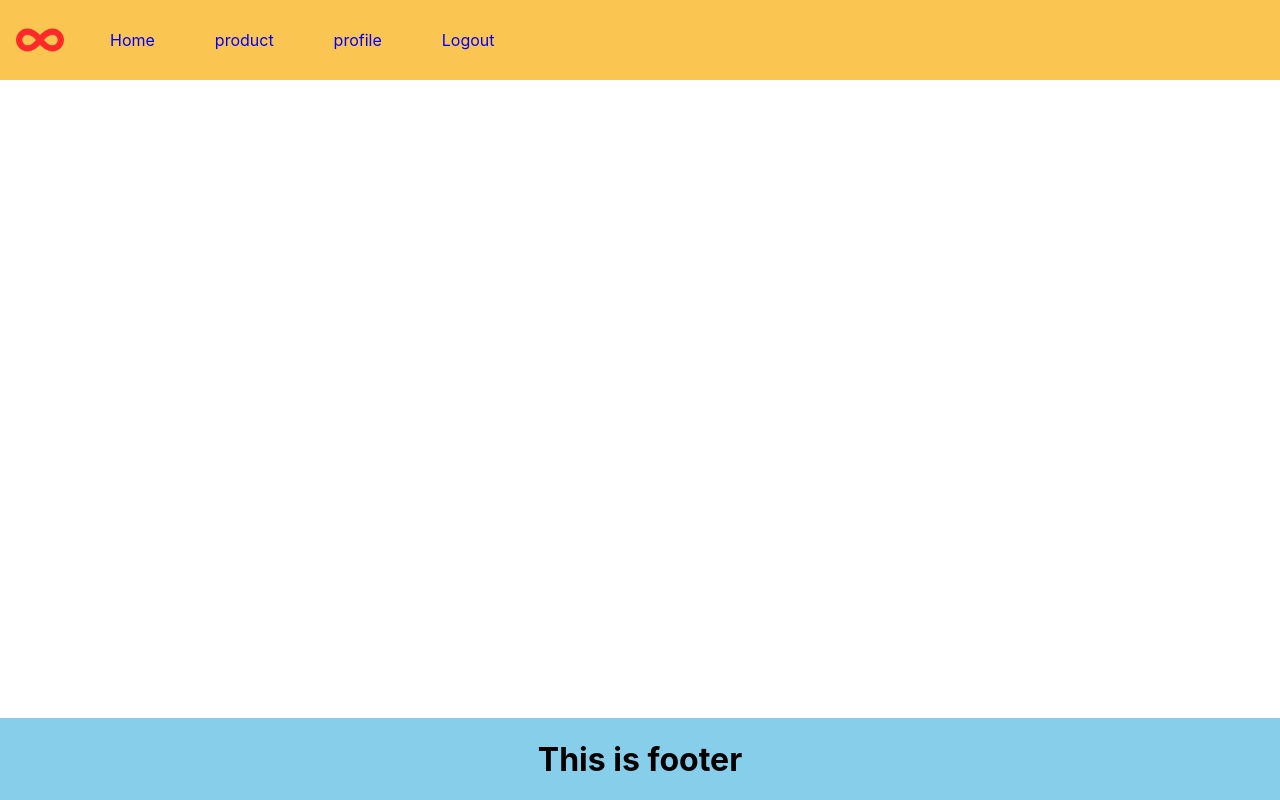
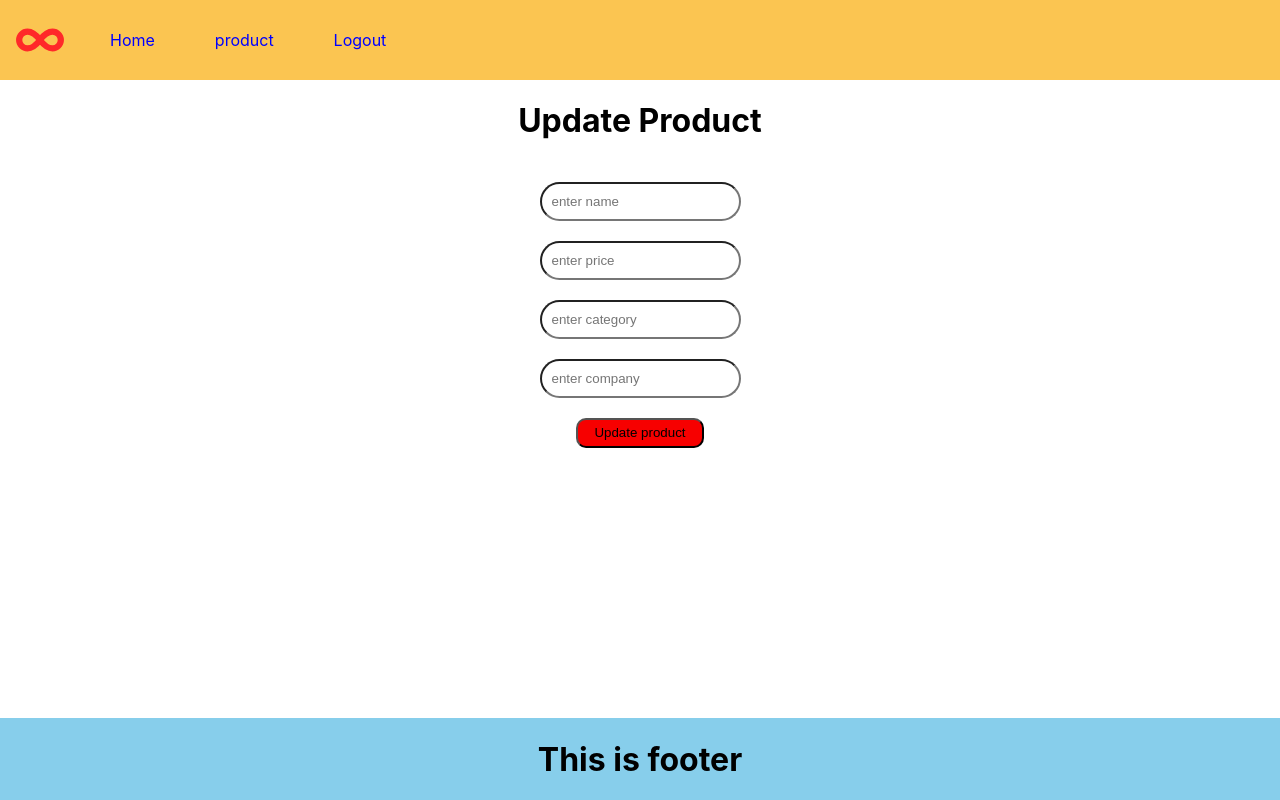
Before and after one commit to arunsaradgi/e-dashboard, a React (Create React App) app in the folder frontend/: page /update/1 in a window 1280 px wide. Built offline with nearby package versions, Linux system fonts and the light colour scheme; no server answers; sample sign-in values are in the browser's storage.

Commit message:
update product

```diff
--- a/frontend/src/App.js
+++ b/frontend/src/App.js
@@ -3,12 +3,13 @@ import './App.css';
 import { Routes, Route } from 'react-router-dom';
 import Home from './pages/Home';
 import Product from './pages/Product';
-import Profile from './pages/Profile';
+import Profile from './pages/UpdatePage';
 import SignUp from './components/SignUp';
 import PrivateComponent from './components/PrivateComponent';
 import Footer from './components/Footer';
 import Navbar from './components/Navbar';
 import Login from './components/Login';
+import UpdateProduct from './components/UpdateProduct';
 
 function App() {
   return (
@@ -19,6 +20,7 @@ function App() {
           <Route path='/' element={<Home />} />
           <Route path='/product' element={<Product />} />
           <Route path='/profile' element={<Profile />} />
+          <Route path='/update/:id' element={<UpdateProduct />} />
         </Route>
         <Route path='/signup' element={<SignUp />} />
         <Route path='/login' element={<Login />} />
--- a/frontend/src/components/Navbar.jsx
+++ b/frontend/src/components/Navbar.jsx
@@ -23,9 +23,6 @@ const Navbar = () => {
             <Link to={"/product"}>product</Link>
           </li>
           <li>
-            <Link to={"/profile"}>profile</Link>
-          </li>
-          <li>
             <Link to={"/login"} onClick={logout}>
               Logout {auth.name}
             </Link>
--- a/frontend/src/components/Products.jsx
+++ b/frontend/src/components/Products.jsx
@@ -1,8 +1,9 @@
 import React, { useEffect, useState } from 'react';
 import axios from 'axios'
+import { useNavigate } from 'react-router-dom'
 const Products = () => {
     const [products, setProducts] = useState([])
-
+    const navigate = useNavigate()
     useEffect(() => {
         getProducts()
 
@@ -24,6 +25,8 @@ const Products = () => {
         }).catch(err => console.log(err))
     }
 
+
+
     // console.warn(products)
     return <div>
         <h1>Products</h1>
@@ -34,6 +37,7 @@ const Products = () => {
                     <th>Company</th>
                     <th>Price</th>
                     <th>Category</th>
+                    <th>Operation</th>
                     <th>Operation</th>
                 </tr>
             </thead>
@@ -48,6 +52,9 @@ const Products = () => {
                         <td>
                             <button onClick={() => deleteProduct(item)}>Delete</button>
                         </td>
+                        <td>
+                            <button onClick={() => navigate(`/update/${item._id}`)} >Update</button>
+                        </td>
                     </tr>
                     )
                 }
--- /dev/null
+++ b/frontend/src/components/UpdateProduct.jsx
@@ -0,0 +1,76 @@
+import axios from 'axios';
+import React, { useEffect, useState } from 'react'
+import { useParams } from 'react-router-dom';
+
+const UpdateProduct = () => {
+    const { id } = useParams();
+    const [name, setName] = useState("");
+    const [price, setPrice] = useState("");
+    const [category, setCategory] = useState("");
+    const [company, setCompany] = useState("");
+
+    useEffect(() => {
+        axios.get(`${process.env.REACT_APP_BASE_URL}/product/${id}`).then((res) => {
+            console.log(res.data)
+            let product = res.data
+            setName(product.name)
+            setPrice(product.price)
+            setCategory(product.category)
+            setCompany(product.company);
+
+        }).catch((err) => {
+            console.log(err)
+        })
+    }, [])
+    const updateProduct = () => {
+        axios.put(`${process.env.REACT_APP_BASE_URL}/product/${id}`, { name, price, category, company }).then((res) => {
+            console.log(res)
+        }).catch((err) => {
+            console.log(err)
+        })
+    };
+
+
+    return (
+        <div className="SignUp">
+            <h1>Update Product</h1>
+            <input
+                type="text"
+                className="inputBox"
+                placeholder="enter name"
+                onChange={(e) => setName(e.target.value)}
+                value={name}
+            />
+
+            <input
+                type="text"
+                className="inputBox"
+                placeholder="enter price"
+                onChange={(e) => setPrice(e.target.value)}
+                value={price}
+            />
+
+            <input
+                type="text"
+                className="inputBox"
+                placeholder="enter category"
+                onChange={(e) => setCategory(e.target.value)}
+                value={category}
+            />
+
+            <input
+                type="text"
+                className="inputBox"
+                placeholder="enter company"
+                onChange={(e) => setCompany(e.target.value)}
+                value={company}
+            />
+
+            <button className="Button" onClick={updateProduct}>
+                Update product
+            </button>
+        </div>
+    )
+}
+
+export default UpdateProduct
--- a/frontend/src/pages/Profile.jsx
+++ b/frontend/src/pages/UpdatePage.jsx
@@ -1,9 +1,10 @@
 import React from "react";
+import UpdateProduct from "../components/UpdateProduct";
 
 const Profile = () => {
   return (
     <div>
-      <h1>this is profile page</h1>
+      <UpdateProduct />
     </div>
   );
 };
```
Also changed, not shown: 1 other file (tests, documents, lock files or other folders).
